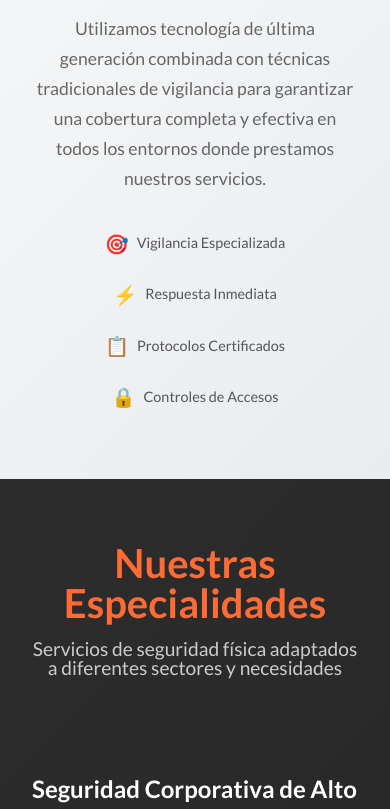
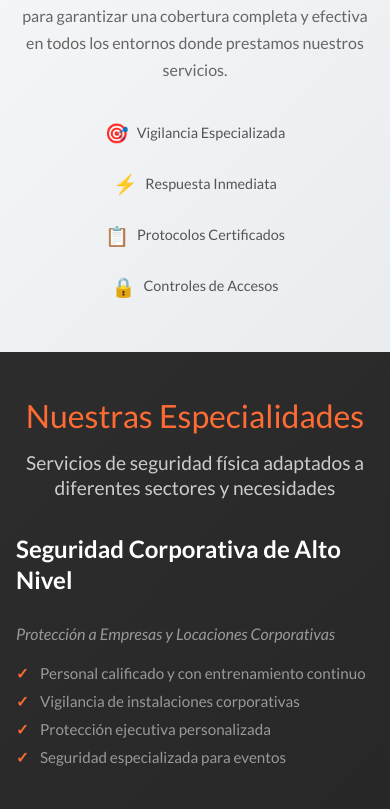
Before and after one commit to clau-devSpace/nycs-seguridad, a React (Vite) app: page /servicios/seguridad-fisica in a window 390 px wide. Shown: the part 1183-1992 px from the top of the page. Built offline with nearby package versions, Linux system fonts and the light colour scheme.

Commit message:
aclarar gradiente footer, media querys para el mapa

```diff
--- a/src/components/Footer.css
+++ b/src/components/Footer.css
@@ -1,6 +1,6 @@
 /* Footer */
 .footer {
-    background: linear-gradient(135deg, #ced4da 0%, #adb5bd 100%);
+    background: linear-gradient(135deg, #e9ecef 0%, #ced4da 100%);
     color: white;
     padding: 1.5rem 0 0.5rem; /* Reducido el padding superior */
     text-align: center;
--- a/src/components/mapa.jsx
+++ b/src/components/mapa.jsx
@@ -1,22 +1,35 @@
 import React from 'react';
 
 const GoogleMapEmbed = () => {
-  const mapStyles = {
-    width: '850px',
-    height: '400px',
-    borderRadius: '8px',
-    border: '0'
-  };
+  // Estilos CSS embebidos para manejar los breakpoints
+  const responsiveStyles = `
+    .responsive-map {
+      width: 100%;
+      max-width: 850px;
+      height: 400px;
+      border-radius: 8px;
+      border: 0;
+    }
+
+    @media (max-width: 600px) {
+      .responsive-map {
+        height: 250px;
+      }
+    }
+  `;
 
   return (
+    <>
+      <style>{responsiveStyles}</style>
       <iframe
         src="https://www.google.com/maps/embed?pb=!1m18!1m12!1m3!1d2778.5936536632967!2d-67.48856812422584!3d-45.859431235184076!2m3!1f0!2f0!3f0!3m2!1i1024!2i768!4f13.1!3m3!1m2!1s0xbde45453f78edf0d%3A0xe95241b7a8748174!2sEspa%C3%B1a%201055%2C%20U9000%20Comodoro%20Rivadavia%2C%20Chubut!5e0!3m2!1ses!2sar!4v1749958353449!5m2!1ses!2sar"
-      style={mapStyles}
+        className="responsive-map"
         allowFullScreen=""
         loading="lazy"
         referrerPolicy="no-referrer-when-downgrade"
         title="Mapa de ubicación LatinSec"
       />
+    </>
   );
 };
 
--- a/src/pages/Servicios/SeguridadFisica.css
+++ b/src/pages/Servicios/SeguridadFisica.css
@@ -100,6 +100,7 @@
     color: #ccc;
     max-width: 600px;
     margin: 0 auto;
+    line-height: 1.3;
 }
 
 /* Diseño limpio y fluido */
@@ -236,6 +237,73 @@
     }
 }
 
+@media (max-width: 640px) {
+    .security-container {
+        padding: 0 1rem;
+    }
+
+    .security-service-overview {
+        padding: 3rem 0;
+    }
+
+    .security-services-section {
+        padding: 3rem 0 6rem 0;
+    }
+
+    .security-overview-text h2 {
+        font-size: 2.2rem;
+    }
+
+    .security-overview-text p {
+        font-size: 1rem;
+        margin-bottom: 1.2rem;
+    }
+
+    .security-section-title h2 {
+        font-size: 2.2rem;
+    }
+
+    .security-section-title p {
+        font-size: 1.1rem;
+    }
+
+    .service-content h3 {
+        font-size: 1.6rem;
+        margin-bottom: 1.5rem;
+    }
+
+    .service-description {
+        font-size: 1rem;
+        margin-bottom: 1.2rem;
+    }
+
+    .service-features li {
+        font-size: 0.95rem;
+        margin-bottom: 0.8rem;
+    }
+
+    .service-additional {
+        font-size: 0.95rem;
+    }
+
+    .service-image {
+        height: 280px;
+    }
+
+    .imagen-personal {
+        height: 350px;
+    }
+
+    .security-services-clean {
+        gap: 4rem;
+    }
+
+    .security-section-title {
+        margin-bottom: 3rem;
+    }
+}
+
+
 @media (max-width: 480px) {
     .security-overview-text h2 {
         font-size: 2rem;
@@ -252,6 +320,21 @@
     .imagen-personal {
         height: 300px;
     }
+
+
+.security-section-title {
+    margin-bottom: 2rem;
+}
+
+.security-section-title h2 {
+    font-size: 2rem;
+    margin-bottom: 1.2rem;
+    font-weight: 500;
+}
+
+.security-section-title p {
+    font-size: 1.2rem;
+}
 }
 
 /* Ocultar el grid original */
```
Lines whose indentation alone changed are shown as unchanged.
